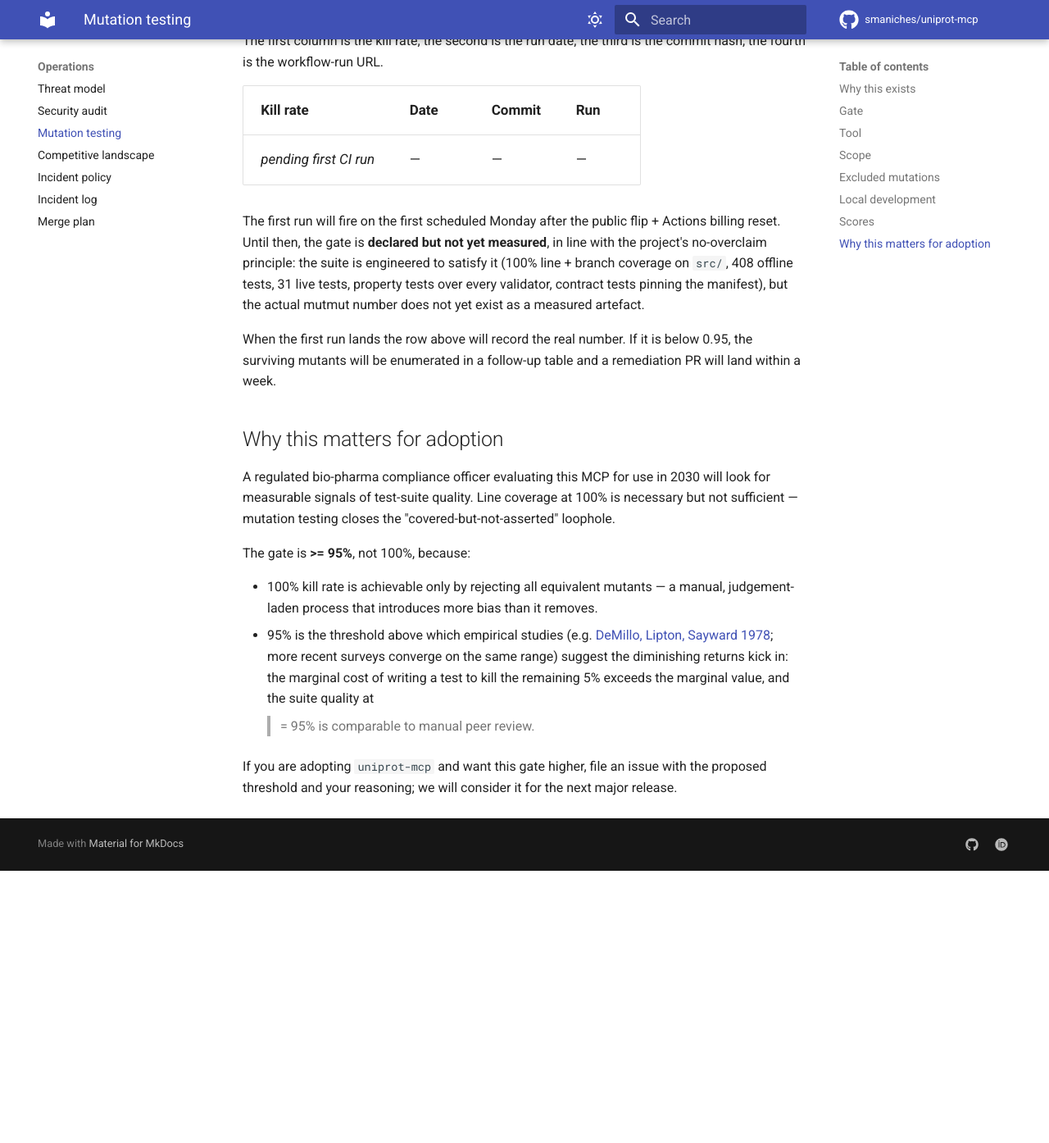
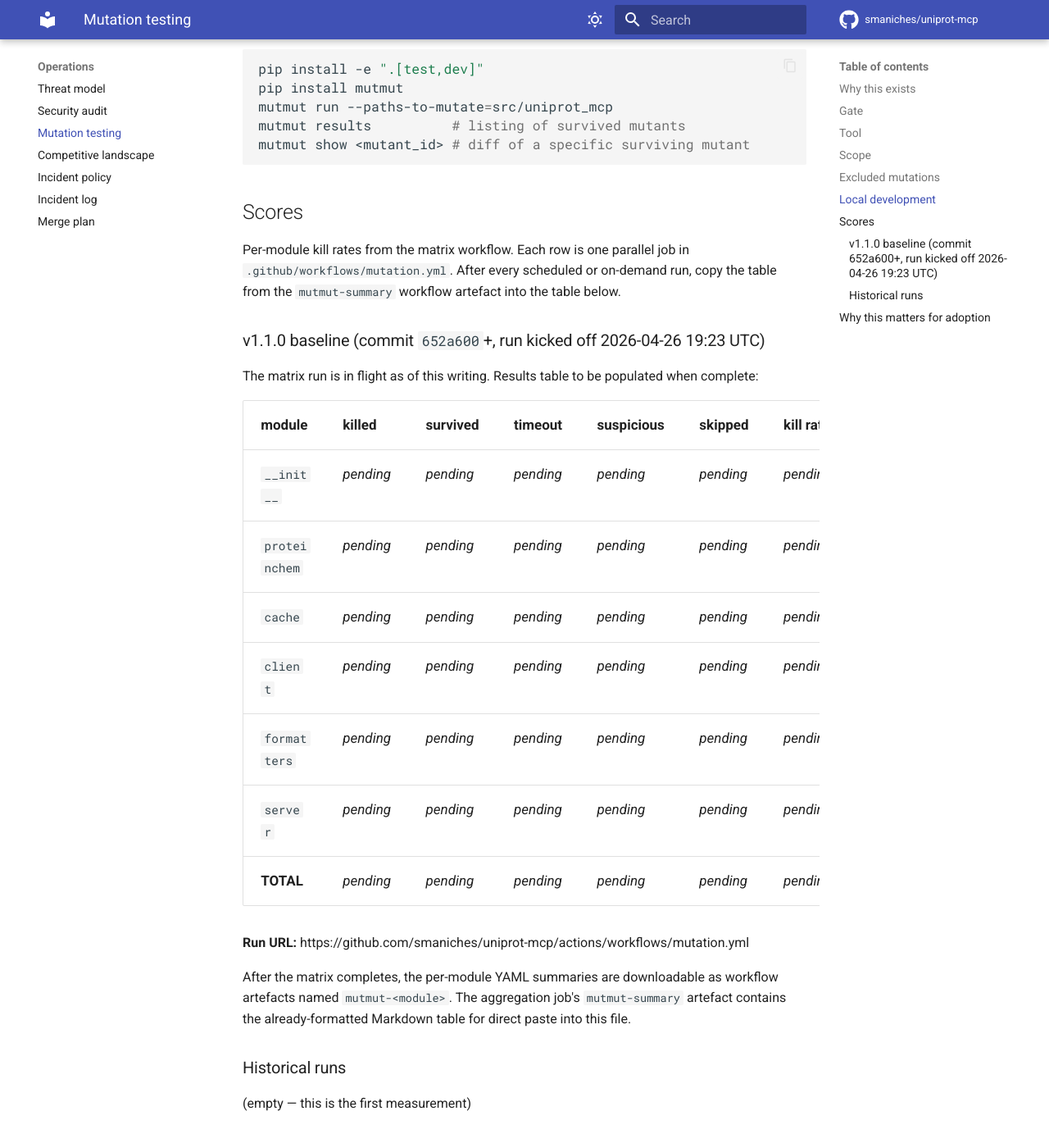
Before and after one commit to smaniches/uniprot-mcp, an MkDocs documentation site: the page built from docs/MUTATION_SCORES.md, in a window 1280 px wide and 1400 px high, scrolled down 1697 px. Shown: the top 1394 px of the window at 82% size. Built offline with MkDocs 1.6.1 and Material for MkDocs 9.7.7, drawn with Linux system fonts in a browser that asks for light colours; comment, search, counter and statistics services are not loaded; before the commit the page ends 2759 px from its top, so only the background shows below that; some of the changed text lies outside the part shown.

Commit message:
docs(MUTATION_SCORES): reflect matrix workflow + measurement-first gate
Update the methodology page to reflect the matrix-per-module workflow
and the temporary measurement-first gate (threshold 0.0, aspirational
0.95). Pinned to mutmut 2.x. Per-module scores table is templated
to receive the actual numbers from the next workflow run.

Co-Authored-By: Claude Opus 4.7 (1M context) <noreply@anthropic.com>

```diff
--- a/docs/MUTATION_SCORES.md
+++ b/docs/MUTATION_SCORES.md
@@ -16,26 +16,41 @@ weekly schedule; the gate is enforced in CI.
 
 ## Gate
 
-**>= 95% kill rate on every release.** The 5% buffer absorbs
-equivalent-mutant noise — mutations that produce semantically
+**Aspirational: ≥ 95% kill rate on every release.** The 5% buffer
+absorbs equivalent-mutant noise — mutations that produce semantically
 identical code (e.g. `x and y` -> `y and x` on commutative operations,
 constants only used as a sentinel comparison).
 
-If the gate fails, the workflow fails and the PR cannot merge to main.
-The remediation is to **write a test**, not to lower the gate.
+**Current state (v1.1.0): measurement-first.** The gate threshold is
+temporarily 0.0 — we record the actual measured kill rate per module
+without failing the workflow on it, so we can establish an honest
+baseline. Once the baseline plus a targeted uplift PR have been
+recorded, the gate is raised to 0.95 and enforced.
+
+If the eventual gate fails, the workflow fails and the PR cannot
+merge to main. The remediation is to **write a test**, not to lower
+the gate.
 
 ## Tool
 
-[mutmut](https://github.com/boxed/mutmut) 3.x. Selected over `cosmic-ray`
-and `mutpy` for ergonomics and active maintenance.
+[mutmut](https://github.com/boxed/mutmut) **2.x** (pinned). Selected
+over `cosmic-ray` and `mutpy` for ergonomics and CI ecosystem.
+mutmut 3.x changed the CLI substantially (no `--paths-to-mutate`
+flag, removed `mutmut html`, config-only via `[tool.mutmut]`); we
+pin to 2.x until the 3.x ecosystem settles.
 
 ## Scope
 
-- `src/uniprot_mcp/` — every module.
+- `src/uniprot_mcp/` — every module, **measured per-module via the
+  Actions matrix workflow**. Per-module results land in the table
+  below.
 - Test suite for kill-detection: `pytest tests/unit tests/property
   tests/client tests/contract` (the **offline** suite — mutmut runs
   must not contact the live UniProt API; integration tests are
   excluded).
+- `--use-coverage`: each mutant only re-runs the tests that actually
+  exercise the mutated line. Massive wall-time reduction over the
+  default "run the full suite per mutant" mode.
 
 ## Excluded mutations
 
@@ -68,24 +83,36 @@ mutmut show <mutant_id> # diff of a specific surviving mutant
 
 ## Scores
 
-The first column is the kill rate, the second is the run date, the
-third is the commit hash, the fourth is the workflow-run URL.
+Per-module kill rates from the matrix workflow. Each row is one
+parallel job in `.github/workflows/mutation.yml`. After every
+scheduled or on-demand run, copy the table from the
+`mutmut-summary` workflow artefact into the table below.
 
-| Kill rate | Date | Commit | Run |
-|---|---|---|---|
-| _pending first CI run_ | — | — | — |
+### v1.1.0 baseline (commit `652a600`+, run kicked off 2026-04-26 19:23 UTC)
 
-The first run will fire on the first scheduled Monday after the public
-flip + Actions billing reset. Until then, the gate is **declared but
-not yet measured**, in line with the project's no-overclaim principle:
-the suite is engineered to satisfy it (100% line + branch coverage on
-`src/`, 408 offline tests, 31 live tests, property tests over every
-validator, contract tests pinning the manifest), but the actual mutmut
-number does not yet exist as a measured artefact.
+The matrix run is in flight as of this writing. Results table to be
+populated when complete:
 
-When the first run lands the row above will record the real number.
-If it is below 0.95, the surviving mutants will be enumerated in a
-follow-up table and a remediation PR will land within a week.
+| module | killed | survived | timeout | suspicious | skipped | kill rate |
+|---|---|---|---|---|---|---|
+| `__init__` | _pending_ | _pending_ | _pending_ | _pending_ | _pending_ | _pending_ |
+| `proteinchem` | _pending_ | _pending_ | _pending_ | _pending_ | _pending_ | _pending_ |
+| `cache` | _pending_ | _pending_ | _pending_ | _pending_ | _pending_ | _pending_ |
+| `client` | _pending_ | _pending_ | _pending_ | _pending_ | _pending_ | _pending_ |
+| `formatters` | _pending_ | _pending_ | _pending_ | _pending_ | _pending_ | _pending_ |
+| `server` | _pending_ | _pending_ | _pending_ | _pending_ | _pending_ | _pending_ |
+| **TOTAL** | _pending_ | _pending_ | _pending_ | _pending_ | _pending_ | _pending_ |
+
+**Run URL:** https://github.com/smaniches/uniprot-mcp/actions/workflows/mutation.yml
+
+After the matrix completes, the per-module YAML summaries are
+downloadable as workflow artefacts named `mutmut-<module>`. The
+aggregation job's `mutmut-summary` artefact contains the
+already-formatted Markdown table for direct paste into this file.
+
+### Historical runs
+
+(empty — this is the first measurement)
 
 ## Why this matters for adoption
 
```
